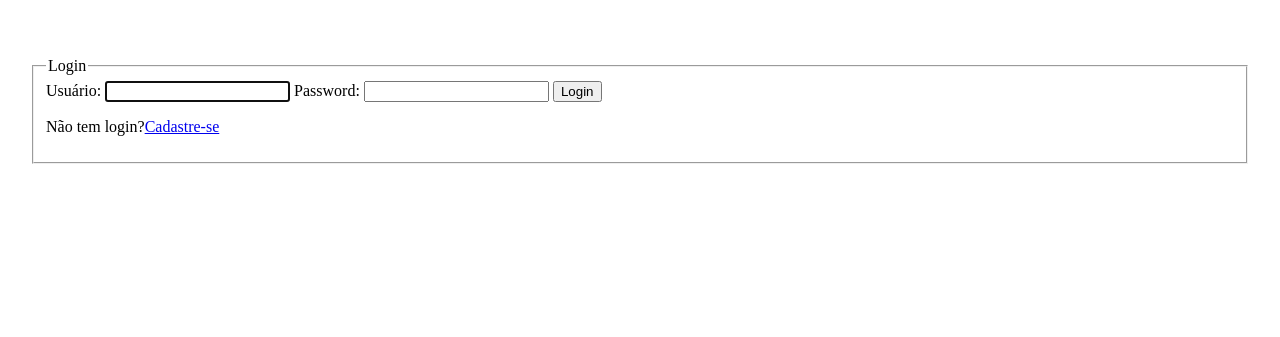
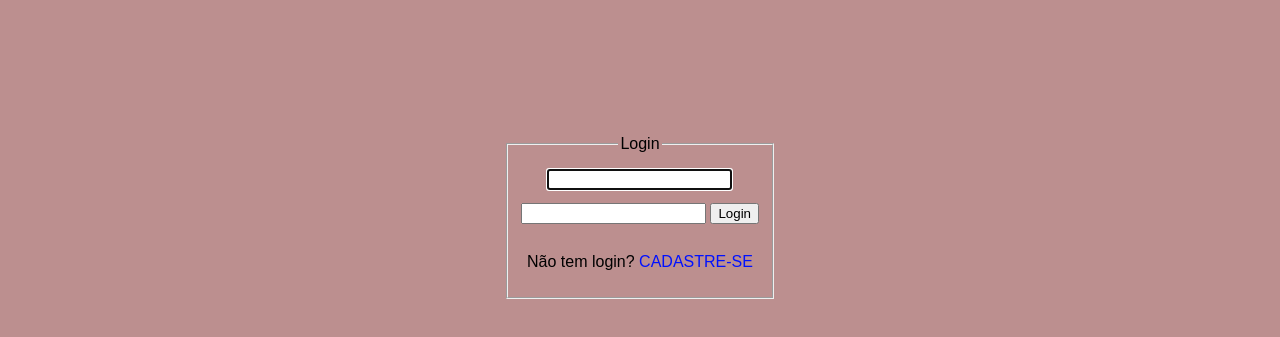
Before and after one commit to daymendesdev/cron_VET, a plain HTML site: page index.html in a window 1280 px wide. Shown: the part 183-520 px from the top of the page. Drawn offline with Linux system fonts and the light colour scheme.

Commit message:
0.0.0.0.1
alterações na folha de css

```diff
--- a/index.html
+++ b/index.html
@@ -8,17 +8,16 @@
     <link rel="stylesheet" href="/styles/index.css">
 </head>
 <body>
-
+    <div class="container">
     <form action="#" method="post" class="formlogin">
         <fieldset>
             <legend>Login</legend>
-            <label for="log">Usuário:</label>
             <input type="text" name="text" id="text" autofocus invalid>
-            <label for="pass">Password:</label>
             <input type="password" name="pass" id="pass">
             <input type="submit" value="Login" class="btn">
-            <p>Não tem login?<a href="#">Cadastre-se</a></p>
+            <p>Não tem login?<a href="#"> Cadastre-se</a></p>
         </fieldset>
     </form>
+</div>
 </body>
 </html>
--- a/styles/index.css
+++ b/styles/index.css
@@ -1,12 +1,43 @@
 body{
     margin: 0;
     padding: 0;
+    box-sizing: border-box;
+    font-family: sans-serif;
+}
+
+.container{
+    align-items: center;
+    justify-content: center;
+    display: flex;
+    background-color: rosybrown;
+    width: 100vw;
+    height: 100vh;
+    text-align: center;
 }
 
 .formlogin{
-    margin-top: 15em;
+    width: 26vw;
+}
+
+input{
+    margin-bottom: 1em;
 }
 
 fieldset{
     margin: 2em;
+    padding-top: 1em;
 }
+
+#text{
+    margin-bottom: 1em;
+}
+
+a{
+    text-decoration: none;
+    color: rgb(0, 17, 255);
+    text-transform: uppercase;
+}
+
+a:hover{
+    color: rgb(52, 52, 221);
+}
```
